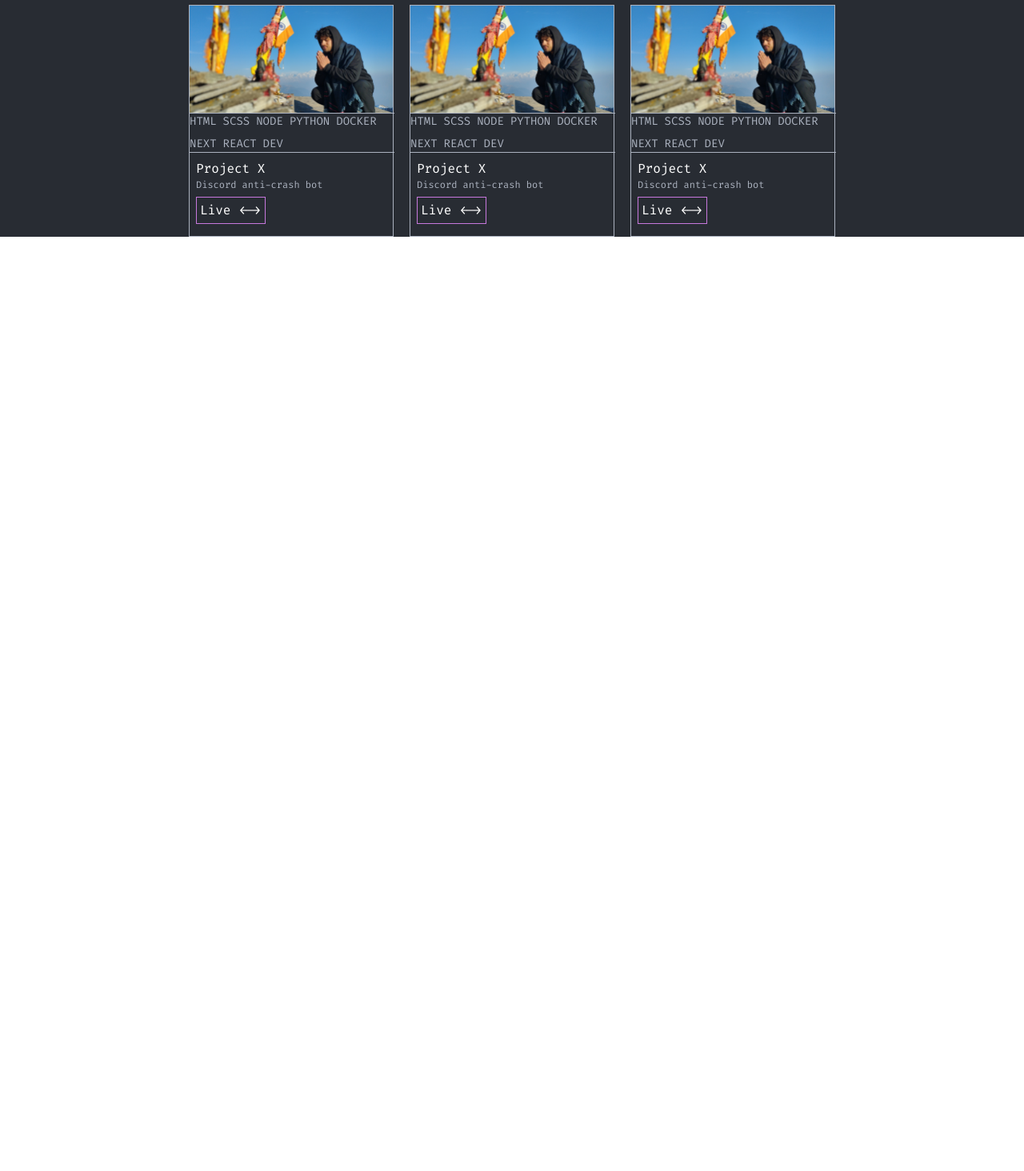
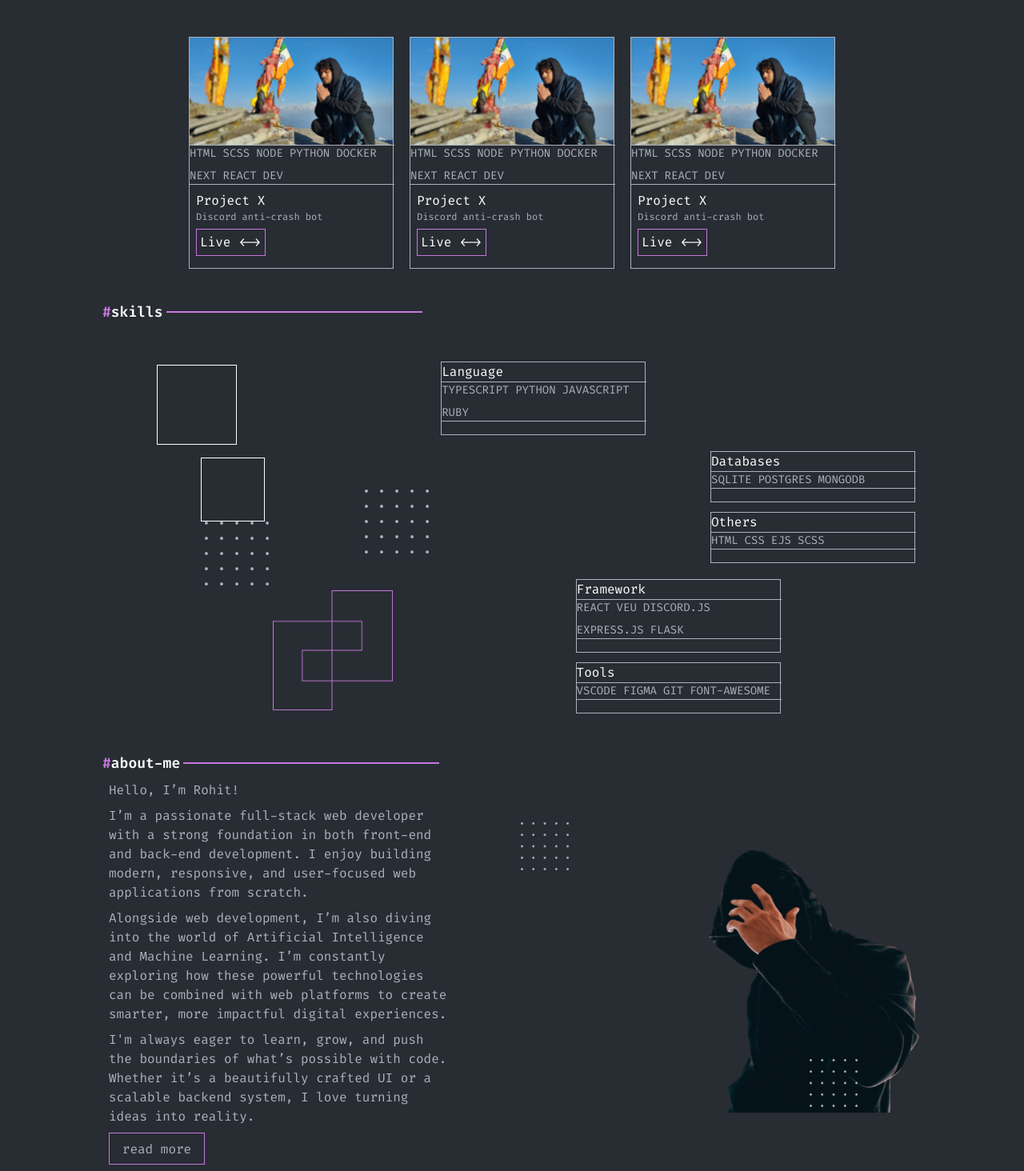
Before and after one commit to Rohitsinghwho/Portolio, a React (Vite) app: page / in a window 1280 px wide. Shown: the part 678-2142 px from the top of the page at 80% size. Before the commit the page ends 974 px from the top, so only its background shows below. Built offline with nearby package versions, Linux system fonts and the light colour scheme.

Commit message:
added new sections

```diff
--- a/src/Pages/Wrapper/Wrapper.tsx
+++ b/src/Pages/Wrapper/Wrapper.tsx
@@ -1,6 +1,8 @@
 import Hero from "../../components/Hero/Hero"
 import Navbar from "../../components/Navbar/Navbar"
+import About from "../../components/Section/About/About"
 import Projects from "../../components/Section/Project/Projects"
+import Skill from "../../components/Section/Skill/Skill"
 
 
 const Wrapper = () => {
@@ -10,6 +12,8 @@ const Wrapper = () => {
             <Navbar/>
             <Hero/>
             <Projects/>
+            <Skill/>
+            <About/>
         </div>
     </div>
   )
--- a/src/components/Card/Card.tsx
+++ b/src/components/Card/Card.tsx
@@ -1,17 +1,19 @@
 import React from 'react'
 
 type Data={
-    imageUrl:string,
+    imageUrl?:string,
     languages:string[],
     title:string,
-    desc:string,
-    link:string
+    desc?:string,
+    link?:string
 }
+
 type CardProps={
     data:Data
+    cardType:string
 }
 
-const  Card:React.FC<CardProps>= ({data}) => {
+const  Card:React.FC<CardProps>= ({data,cardType}) => {
 
 
   // add backend
@@ -21,7 +23,10 @@ const  Card:React.FC<CardProps>= ({data}) => {
   return (
       <div className="w-64 md:w-56 lg:w-64 border border-custom-gray font-web">
          {/* add backend */}
-          <img src={data.imageUrl} alt="" />
+          {data.imageUrl&&(<img src={data.imageUrl} alt="" />)}
+          {cardType==="skill"&&(
+            <div className='text-md text-white w-48 break-words overflow-y-auto'>{data.title}</div>
+          )}
           <div className="text-xs md:text-sm flex w-64 md:w-56 lg:w-64 text-custom-gray gap-2 flex-wrap border border-b-custom-gray  border-l-0 border-r-0">
             {/* add backend */}
             {data.languages.map((item)=>(
@@ -29,11 +34,15 @@ const  Card:React.FC<CardProps>= ({data}) => {
             ))}
           </div>
           <div className='flex flex-col w-64 md:w-56 lg:w-64 p-2'>
-            <div className='text-md text-white w-48 break-words overflow-y-auto'>{data.title}</div>
-            <div className=' w-64 md:w-56 lg:w-64 break-words overflow-y-auto text-xs text-custom-gray'>{data.desc}</div>
+            {cardType==="project"&&(
+              <div className='text-md text-white w-48 break-words overflow-y-auto'>{data.title}</div>
+            )}
+            {data.desc&&(<div className=' w-64 md:w-56 lg:w-64 break-words overflow-y-auto text-xs text-custom-gray'>{data.desc}</div>)}
+            {cardType==="project"&&(
             <div className='h-12 w-64 md:w-56 lg:w-64 flex items-center'>
             <button className=' w-max p-1 border border-primary cursor-pointer text-white' onClick={handleClick}>Live{" <->"}</button>
             </div>
+            )}
           </div>
         </div>
   )
--- a/src/components/Heading/Heading.tsx
+++ b/src/components/Heading/Heading.tsx
@@ -8,7 +8,7 @@ type HeadingProps={
 const Heading:React.FC<HeadingProps> = ({heading,showViewAll}) => {
   return (
     <div className="font-web flex items-center justify-between" >
-        <div className="flex items-center gap-1">
+        <div className="flex items-center gap-1 font-semibold">
         <span className="text-md md:text-lg text-white"><span className="text-primary">#</span>{heading}</span>
         <div className={`w-30 md:w-80 h-0.5 bg-primary`}></div>
         </div>
--- a/src/components/Hero/Hero.tsx
+++ b/src/components/Hero/Hero.tsx
@@ -14,7 +14,7 @@ const Hero = () => {
         <div className="text-custom-gray text-sm md:w-[300px] text-center md:text-start">
             He crafts responsive websites where technologies meet creativity
         </div>
-      <button className="w-[120px] h-[40px] border-1  border-primary p-2 hidden md:block">contact{"=>"}me</button>
+      <button className="w-[120px] h-[40px] border-1  border-primary p-2 hidden md:block cursor-pointer">contact{"=>"}me</button>
       </div>
       <div className="relative w-max mt-10 md:w-[320px]">
         <div>
--- /dev/null
+++ b/src/components/Section/About/About.tsx
@@ -0,0 +1,49 @@
+import React from "react";
+import Heading from "../../Heading/Heading";
+import Person from "../../../assets/Image.png";
+import dots from "../../../assets/dots.png";
+
+const About = () => {
+  return (
+    <section className="mt-10">
+      <Heading heading={"about-me"} showViewAll={false} />
+      <div className="lg:flex lg:flex-row-reverse">
+      <div className="w-full h-[400] relative flex items-center justify-center lg:justify-end">
+        <img className="h-[350px] w-[300px]" src={Person} alt="me" />
+        <img className="h-15 w-15 absolute top-15 left-20" src={dots} alt="" />
+        <img
+          className="h-15 w-15 absolute bottom-20 right-20"
+          src={dots}
+          alt=""
+          />
+      </div>
+      <div className="font-web text-custom-gray  p-2 lg:w-3xl">
+        <div className="flex flex-col gap-2 text-left">
+        <p>Hello, I’m Rohit!</p>
+        <p>
+          I’m a passionate full-stack web developer with a strong foundation in
+          both front-end and back-end development. I enjoy building modern,
+          responsive, and user-focused web applications from scratch.
+        </p>
+
+        <p>
+          Alongside web development, I’m also diving into the world of
+          Artificial Intelligence and Machine Learning. I’m constantly exploring
+          how these powerful technologies can be combined with web platforms to
+          create smarter, more impactful digital experiences.
+        </p>
+
+        <p>
+          I'm always eager to learn, grow, and push the boundaries of what’s
+          possible with code. Whether it’s a beautifully crafted UI or a
+          scalable backend system, I love turning ideas into reality.
+        </p>
+        </div>
+        <button className="w-[120px] h-[40px] border-1  border-primary p-2 mt-2 cursor-pointer">read more</button>
+      </div>
+    </div>
+    </section>
+  );
+};
+
+export default About;
--- a/src/components/Section/Project/Projects.tsx
+++ b/src/components/Section/Project/Projects.tsx
@@ -15,15 +15,21 @@ const Projects: React.FC<any> = () => {
     }
 
   return (
-    <div className="mt-10">
-      <Heading heading={"project"} showViewAll={true} />
+    <section className="mt-10">
+      <Heading heading={"projects"} showViewAll={true} />
+      <div className="p-2 md:p-0 flex flex-wrap gap-3 md:gap-5 justify-center mt-5 md:mt-10">
       {/* add backend */}
-      <div className="p-2 md:p-0 flex flex-wrap gap-3 md:gap-5 justify-center">
-       <Card data={dummyData}/>
-       <Card data={dummyData}/>
-       <Card data={dummyData}/>
+       <div className="w-full md:w-max">
+          <Card data={dummyData} cardType="project"/>
+       </div>
+        <div className="w-full md:w-max flex justify-end md:inline">
+          <Card data={dummyData} cardType="project"/>
+       </div>
+        <div>
+          <Card data={dummyData} cardType="project"/>
+       </div>
       </div>
-    </div>
+    </section>
   );
 };
 
--- /dev/null
+++ b/src/components/Section/Skill/Skill.tsx
@@ -0,0 +1,64 @@
+import type React from "react"
+import Heading from "../../Heading/Heading"
+import dots from "../../../assets/dots.png"
+import logo from "../../../assets/logo.png"
+import Card from "../../Card/Card"
+
+const Skill:React.FC<any> = () => {
+
+    //replace with backend
+    const dummyData=[
+        {
+            title:"Language",
+            languages:["TypeScript","Python","javascript","ruby"]
+        },
+        {
+            title:"Databases",
+            languages:["SQLite","Postgres","MOngoDB"]
+        },
+        {
+            title:"Others",
+            languages:["Html","CSS","EJS","SCSS"]
+        },
+        {
+            title:"Framework",
+            languages:["React","Veu","Discord.js","Express.js","Flask"]
+        },
+        {
+            title:"Tools",
+            languages:["VScode","Figma","Git","Font-awesome"]
+        }
+    ]
+  return (
+    <section className="mt-10">
+        <Heading heading={"skills"} showViewAll={false} />
+        <div className="flex flex-col lg:flex-row  gap-5 p-2 mt-5 md:mt-10">
+            <div className="relative  h-80 w-full lg:w-[40%] lg:h-96">
+                <img className="absolute top-40 left-30 md:left-80 w-[80px] h-[80px]" src={dots} alt="dots" />
+                <img className=" absolute top-50 md:left-30 w-[80px] h-[80px]" src={dots} alt="dots" />
+                <img className="absolute lg:-bottom-13 bottom-10 right-10 h-[100px] w-[100px] md:w-[150px] md:h-[150px]" src={logo} alt="logo" />
+                <div className="absolute lg:top-30  right-30 top-10 md:right-50 md:top-15 w-[80px] h-[80px] border border-white"></div>
+                <div className="absolute top-10 left-15 lg:top-1 w-[100px] h-[100px] border border-white"></div>
+            </div>
+            {/* add backend */}
+            <div className="lg:flex gap-5 lg:flex-col lg:w-[60%]">
+            <div className="">
+                <Card data={dummyData[0]} cardType="skill"/>
+            </div>
+            <div className=" flex flex-col items-end gap-3">
+                <Card data={dummyData[1]} cardType="skill"/>
+                <Card data={dummyData[2]} cardType="skill"/>
+            </div>
+            <div className=" flex flex-col items-center gap-3">
+                <Card data={dummyData[3]} cardType="skill"/>
+                <Card data={dummyData[4]} cardType="skill"/>
+            </div>
+            </div>
+
+
+        </div>
+    </section>
+  )
+}
+
+export default Skill
```
Also changed, not shown: src/assets/Image.png (added).
